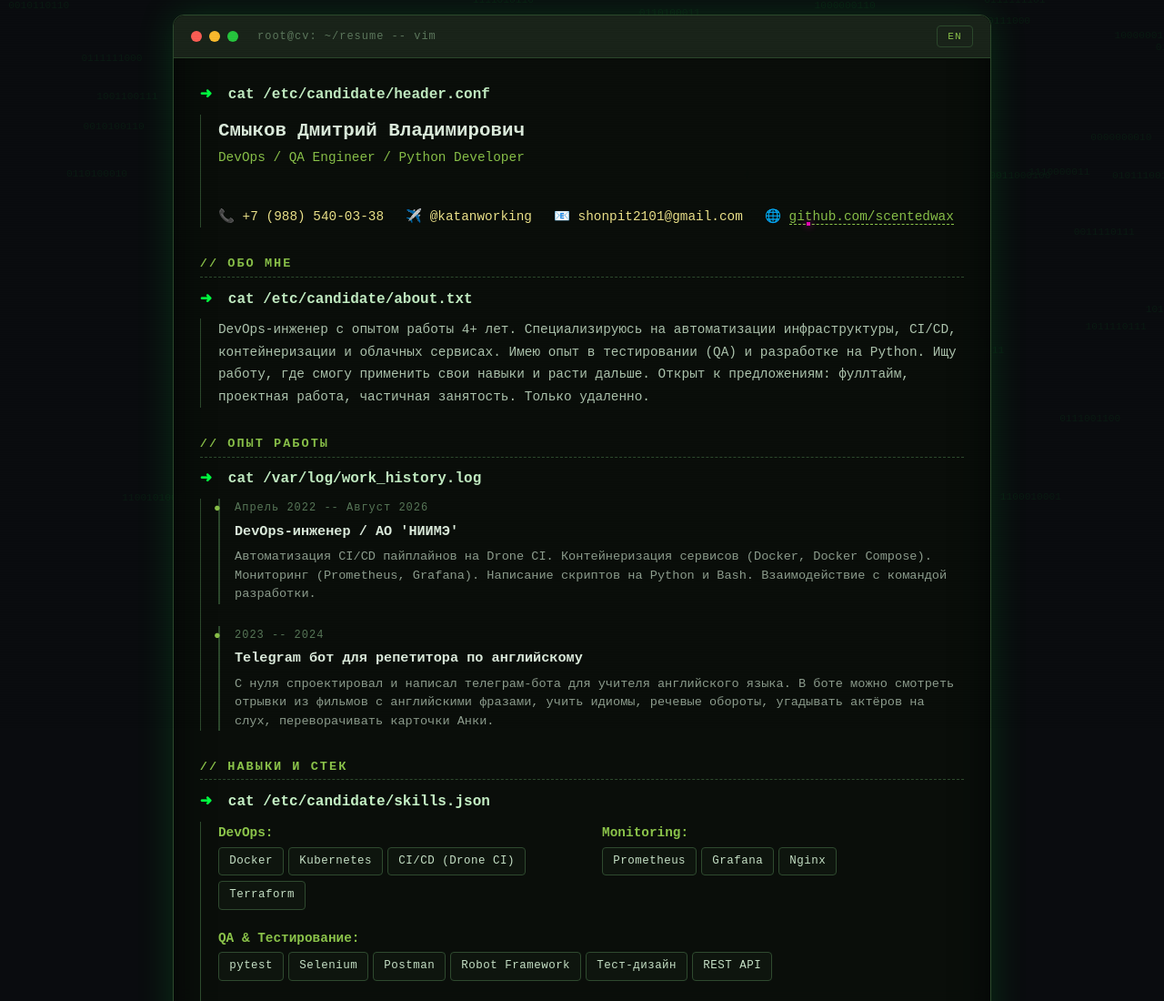
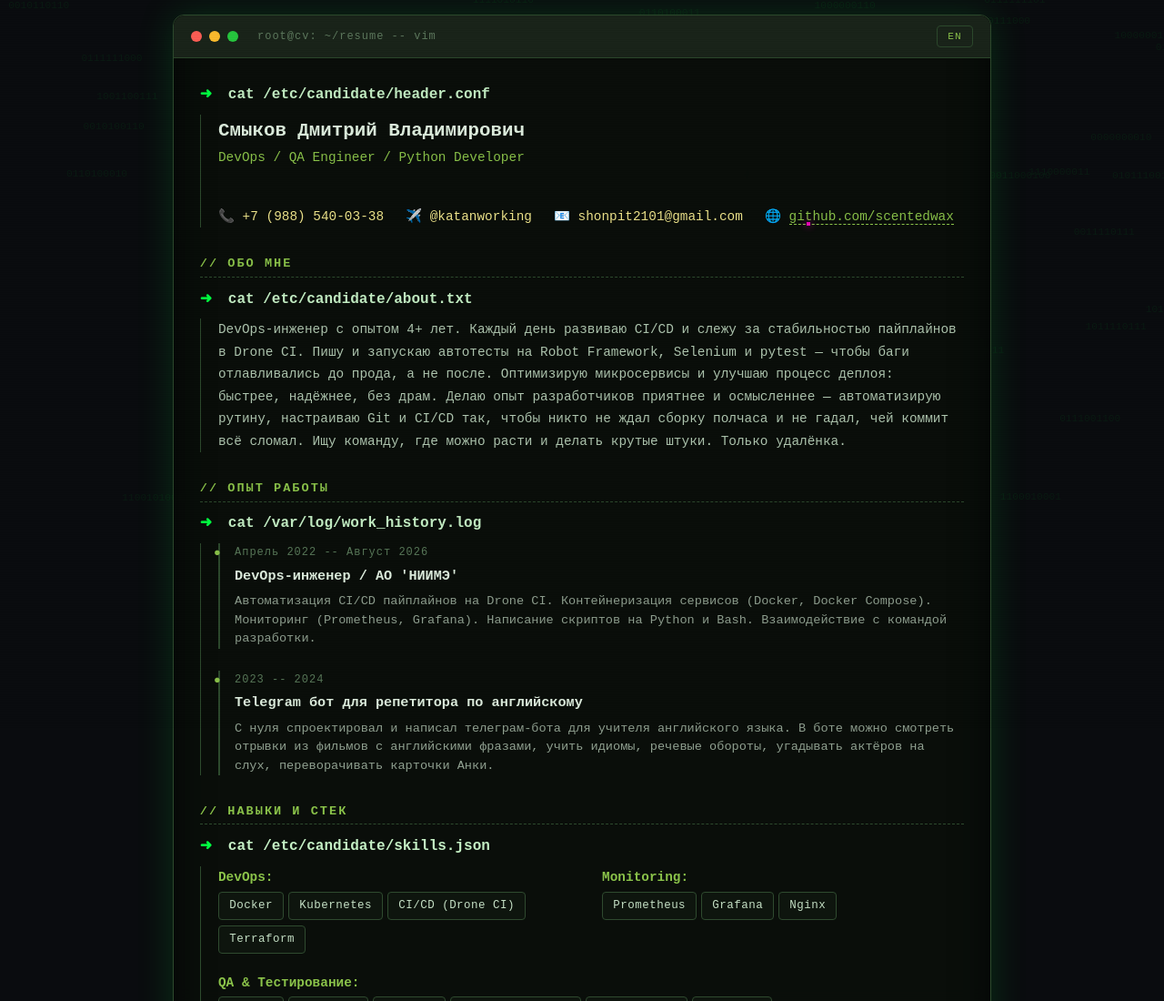
Before and after one commit to scentedwax/katanworking, a plain HTML site: page resume.html in a window 1280 px wide. Shown: the top 1100 px of the page at 91% size. Drawn offline with Linux system fonts and the light colour scheme.

Commit message:
Update resume.html

```diff
--- a/resume.html
+++ b/resume.html
@@ -401,8 +401,8 @@
             <!-- === ОБО МНЕ === -->
             <div class="section-title" data-ru="// Обо мне" data-en="// About Me">// Обо мне</div>
             <p><span class="prompt">➜</span> <span class="command">cat /etc/candidate/about.txt</span></p>
-            <div class="output-block" data-ru="DevOps-инженер с опытом работы 4+ лет. Специализируюсь на автоматизации инфраструктуры, CI/CD, контейнеризации и облачных сервисах. Имею опыт в тестировании (QA) и разработке на Python. Ищу работу, где смогу применить свои навыки и расти дальше. Открыт к предложениям: фуллтайм, проектная работа, частичная занятость. Только удаленно." data-en="DevOps engineer with 4+ years of experience. Specializing in infrastructure automation, CI/CD, containerization. Experienced in QA testing and Python development. Able to build processes from scratch and bring order to chaos. Looking for a job where I can apply my skills and grow further. Open to: full-time, project work, part-time. Only remote.">
-                DevOps-инженер с опытом работы 4+ лет. Специализируюсь на автоматизации инфраструктуры, CI/CD, контейнеризации и облачных сервисах. Имею опыт в тестировании (QA) и разработке на Python. Ищу работу, где смогу применить свои навыки и расти дальше. Открыт к предложениям: фуллтайм, проектная работа, частичная занятость. Только удаленно.
+            <div class="output-block" data-ru="DevOps-инженер с опытом 4+ лет. Каждый день развиваю CI/CD и слежу за стабильностью пайплайнов в Drone CI. Пишу и запускаю автотесты на Robot Framework, Selenium и pytest — чтобы баги отлавливались до прода, а не после. Оптимизирую микросервисы и улучшаю процесс деплоя: быстрее, надёжнее, без драм. Делаю опыт разработчиков приятнее и осмысленнее — автоматизирую рутину, настраиваю Git и CI/CD так, чтобы никто не ждал сборку полчаса и не гадал, чей коммит всё сломал. Ищу команду, где можно расти и делать крутые штуки. Только удалёнка." data-en="DevOps engineer with 4+ years of experience. Every day I improve CI/CD and keep Drone CI pipelines stable and predictable. I write and run automated tests with Robot Framework, Selenium, and pytest — so bugs are caught before production, not after. I optimize microservices and streamline the deployment process: faster, more reliable, no drama. I make the developer experience smoother and more enjoyable — automating routine tasks, configuring Git and CI/CD so no one waits half an hour for a build or wonders whose commit broke everything. Looking for a team where I can grow and build cool things. Remote only.">
+                DevOps-инженер с опытом 4+ лет. Каждый день развиваю CI/CD и слежу за стабильностью пайплайнов в Drone CI. Пишу и запускаю автотесты на Robot Framework, Selenium и pytest — чтобы баги отлавливались до прода, а не после. Оптимизирую микросервисы и улучшаю процесс деплоя: быстрее, надёжнее, без драм. Делаю опыт разработчиков приятнее и осмысленнее — автоматизирую рутину, настраиваю Git и CI/CD так, чтобы никто не ждал сборку полчаса и не гадал, чей коммит всё сломал. Ищу команду, где можно расти и делать крутые штуки. Только удалёнка.
             </div>
 
             <!-- === ОПЫТ РАБОТЫ === -->
```
